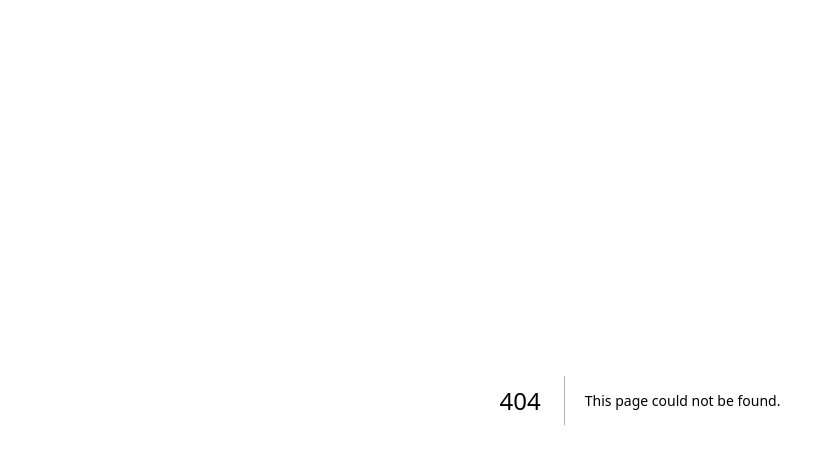
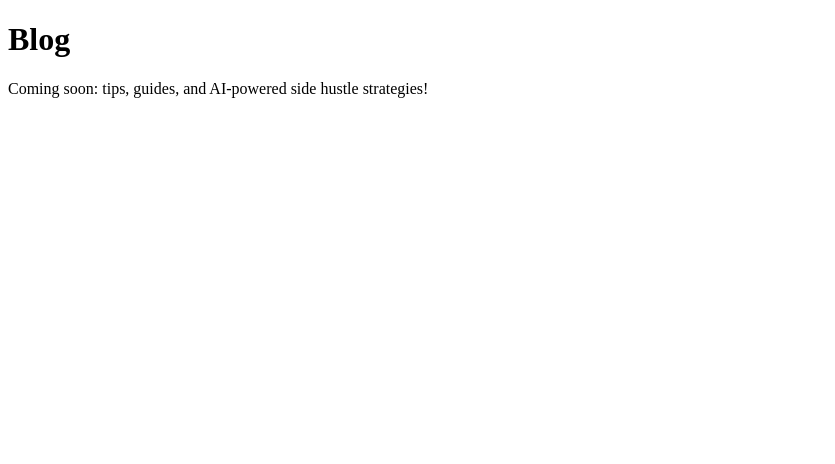
Before and after one commit to suhaybsufi-commits/SideHustleCoach, a Next.js app: page /pages/pages/blog in a window 1280 px wide. Before the commit this address had no page. Shown: the top 464 px of the page, without its empty margins (0-835 px from the left). Built offline with nearby package versions, Linux system fonts and the light colour scheme.

Commit message:
Create blog.js

```diff
--- /dev/null
+++ b/pages/pages/pages/blog.js
@@ -0,0 +1,8 @@
+export default function Blog() {
+  return (
+    <div>
+      <h1>Blog</h1>
+      <p>Coming soon: tips, guides, and AI-powered side hustle strategies!</p>
+    </div>
+  );
+}
```
